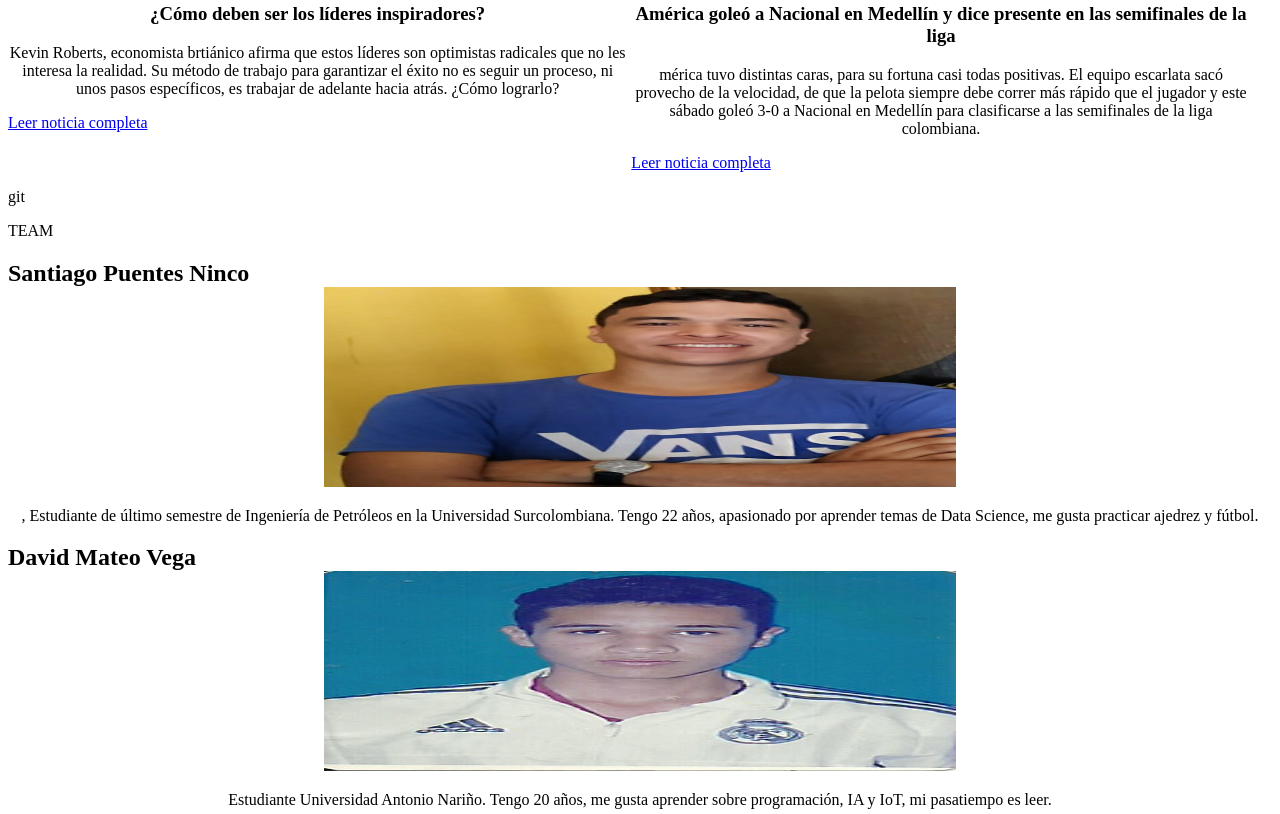
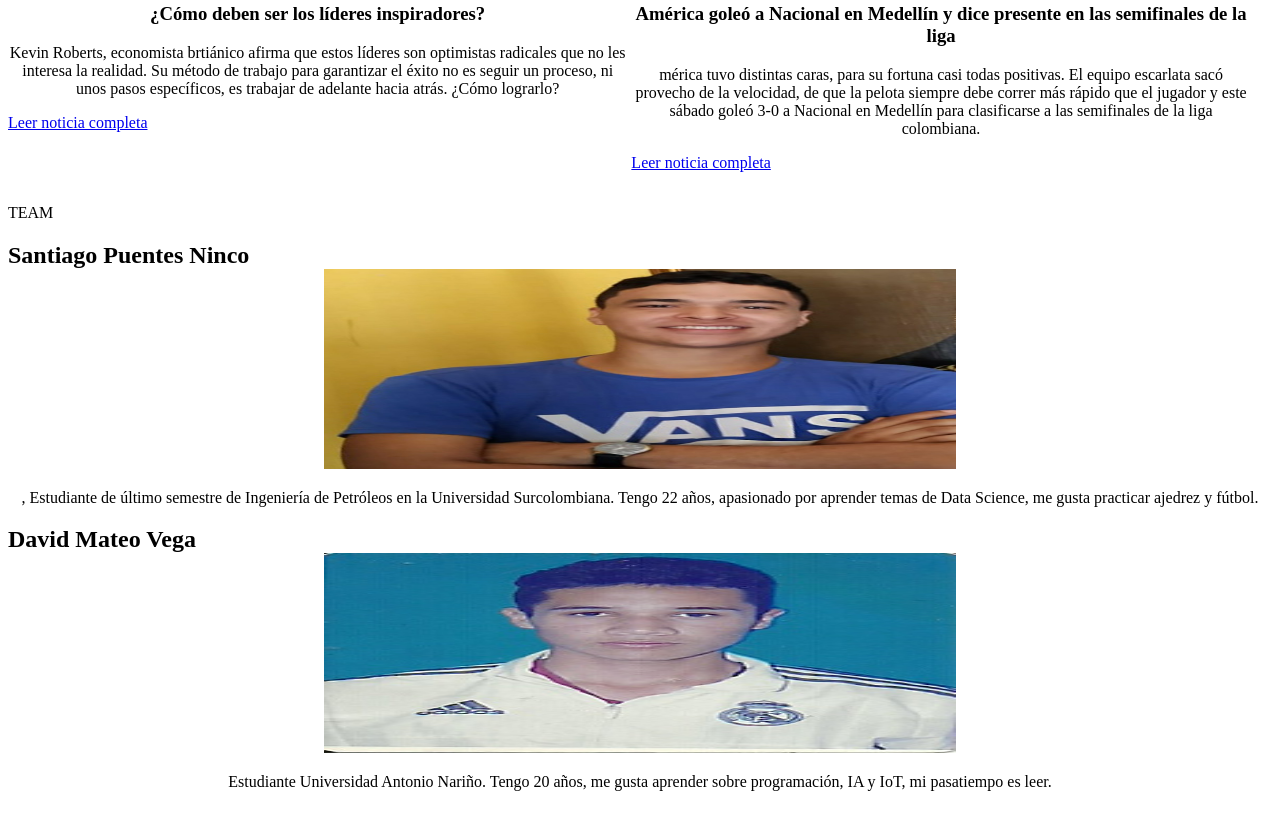
Before and after one commit to andresromero222/semana-1-182, a website: page src/index.html in a window 1280 px wide. Shown: the part 1842-2656 px from the top of the page. Drawn offline with Linux system fonts and the light colour scheme.

```diff
--- a/src/index.html
+++ b/src/index.html
@@ -140,7 +140,7 @@
     </section>
 
 
-    <section id="team">git
+    <section id="team">
         <div class="section-3">
             <p class="section-text">TEAM</p>
             <div class="col-5">
```
